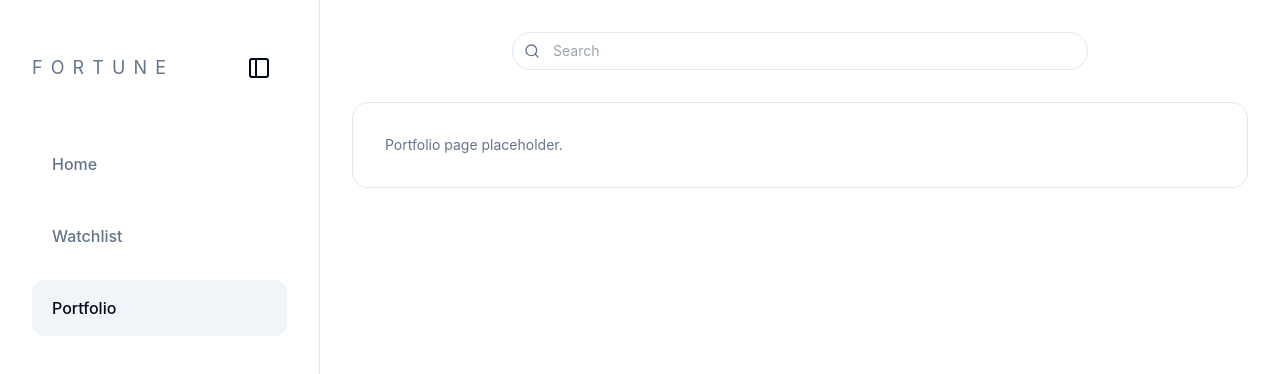
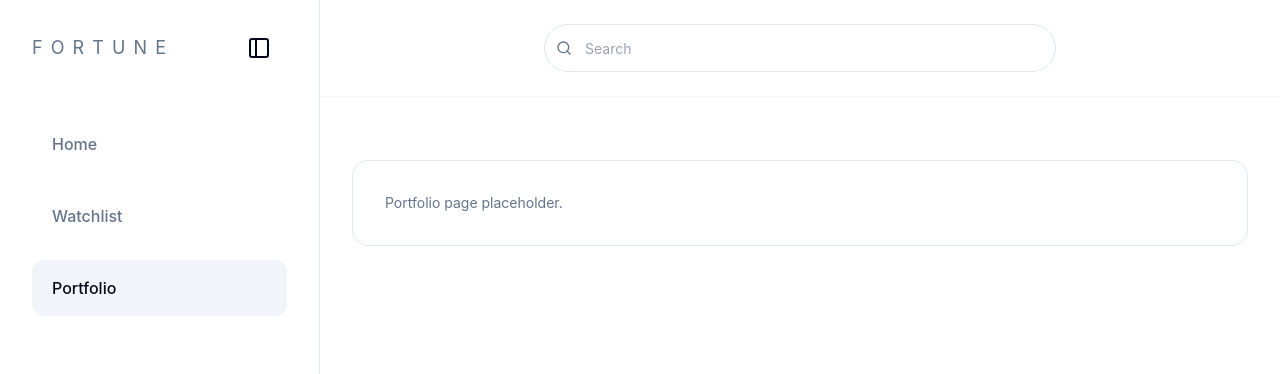
Before and after one commit to drboom16/Fortune, a React (Vite) app in the folder frontend/: page /portfolio in a window 1280 px wide. Shown: the top 374 px of the page. Built offline with nearby package versions, Linux system fonts and the light colour scheme; no server answers.

Commit message:
Improved sidebar and search div alignment with smooth transition for sidebar activation

```diff
--- a/frontend/src/App.tsx
+++ b/frontend/src/App.tsx
@@ -10,20 +10,24 @@ const navPad = (open: boolean) => (open ? "px-5" : "justify-center px-0");
 export default function App() {
   const [sidebarOpen, setSidebarOpen] = useState(true);
   const [userEmail, setUserEmail] = useState<string | null>(null);
+  const sidebarWidth = sidebarOpen ? "20rem" : "6rem";
 
   useEffect(() => {
     setUserEmail(localStorage.getItem("user_email"));
   }, []);
 
   return (
-    <div className="min-h-screen bg-background">
-      <div className="flex min-h-screen">
+    <div
+      className="h-screen bg-background overflow-hidden"
+      style={{ "--sidebar-width": sidebarWidth } as React.CSSProperties}
+    >
+      <div className="h-full">
         <aside
-          className={`shrink-0 border-r border-border bg-card py-10 transition-all duration-300 ${
+          className={`fixed inset-y-0 left-0 shrink-0 border-r border-border bg-card pb-8 pt-0 transition-all duration-300 ${
             sidebarOpen ? "w-80 px-8" : "w-24 px-5"
           }`}
         >
-          <div className="mb-10 flex flex-col gap-4">
+          <div className="mb-10 flex flex-col gap-4 pt-5">
             <div className="flex items-center justify-between">
               {sidebarOpen ? (
                 <p className="text-lg uppercase tracking-[0.45em] text-muted-foreground">
@@ -79,7 +83,10 @@ export default function App() {
           </nav>
         </aside>
 
-        <div className="flex-1 px-8 py-8">
+        <div
+          className="h-full overflow-y-auto px-8 py-8"
+          style={{ marginLeft: sidebarWidth, transition: "margin-left 300ms ease" }}
+        >
           <Outlet />
         </div>
       </div>
--- a/frontend/src/pages/Home.tsx
+++ b/frontend/src/pages/Home.tsx
@@ -16,19 +16,21 @@ export default function Home() {
   };
 
   return (
-    <div>
-      <header className="flex items-center justify-between gap-6">
+    <div className="pt-24">
+      <header className="fixed top-0 z-30 border-b border-border/40 bg-card/90 backdrop-blur left-[var(--sidebar-width)] right-0 transition-[left] duration-300 ease-in-out">
+        <div className="flex h-24 items-center justify-between px-8">
           <div className="flex flex-1 items-center justify-center">
-          <div className="relative w-full max-w-xl">
+            <div className="relative w-full max-w-lg">
               <Search className="pointer-events-none absolute left-3 top-1/2 h-4 w-4 -translate-y-1/2 text-muted-foreground" />
               <form onSubmit={handleSubmit}>
                 <input
-                className="w-full rounded-full border border-border bg-card px-10 py-2 text-sm focus:outline-none focus:ring-2 focus:ring-ring"
+                  className="h-12 w-full rounded-full border border-border bg-card px-10 text-sm focus:outline-none focus:ring-2 focus:ring-ring"
                   placeholder="Search"
                   value={query}
                   onChange={(event) => setQuery(event.target.value)}
                 />
               </form>
+            </div>
           </div>
         </div>
       </header>
--- a/frontend/src/pages/MarketStock.tsx
+++ b/frontend/src/pages/MarketStock.tsx
@@ -100,10 +100,11 @@ export default function MarketStock() {
   }, [data]);
 
   return (
-    <div className="flex flex-col gap-6">
-      <header className="flex items-center justify-between gap-6">
-        <div className="flex flex-1 items-center justify-center">
-          <div className="relative w-full max-w-xl">
+    <div className="flex flex-col gap-6 pt-24">
+      <header className="fixed top-0 z-30 border-b border-border/40 bg-card/90 backdrop-blur left-[var(--sidebar-width)] right-0 transition-[left] duration-300 ease-in-out">
+        <div className="flex h-24 items-center justify-between gap-6 px-8">
+          <div className="flex flex-1 items-center justify-center py-1">
+            <div className="relative w-full max-w-lg">
               <Search className="pointer-events-none absolute left-3 top-1/2 h-4 w-4 -translate-y-1/2 text-muted-foreground" />
               <form
                 onSubmit={(event) => {
@@ -115,12 +116,13 @@ export default function MarketStock() {
                 }}
               >
                 <input
-                className="w-full rounded-full border border-border bg-card px-10 py-2 text-sm focus:outline-none focus:ring-2 focus:ring-ring"
+                  className="h-12 w-full rounded-full border border-border bg-card px-10 text-sm focus:outline-none focus:ring-2 focus:ring-ring"
                   placeholder="Search"
                   value={query}
                   onChange={(event) => setQuery(event.target.value)}
                 />
               </form>
+            </div>
           </div>
         </div>
       </header>
--- a/frontend/src/pages/Portfolio.tsx
+++ b/frontend/src/pages/Portfolio.tsx
@@ -5,17 +5,19 @@ export default function Portfolio() {
   const [query, setQuery] = useState("");
 
   return (
-    <div>
-      <header className="flex items-center justify-between gap-6">
-        <div className="flex flex-1 items-center justify-center">
-          <div className="relative w-full max-w-xl">
-            <Search className="pointer-events-none absolute left-3 top-1/2 h-4 w-4 -translate-y-1/2 text-muted-foreground" />
+    <div className="pt-24">
+      <header className="fixed top-0 z-30 border-b border-border/40 bg-card/90 backdrop-blur left-[var(--sidebar-width)] right-0 transition-[left] duration-300 ease-in-out">
+        <div className="flex h-24 items-center justify-between gap-6 px-8">
+          <div className="flex flex-1 items-center justify-center py-1">
+            <div className="relative w-full max-w-lg">
+              <Search className="pointer-events-none absolute left-3 top-1/2 h-4 w-4 -translate-y-1/2 text-muted-foreground" />
             <input
-              className="w-full rounded-full border border-border bg-card px-10 py-2 text-sm focus:outline-none focus:ring-2 focus:ring-ring"
-              placeholder="Search"
-              value={query}
-              onChange={(event) => setQuery(event.target.value)}
-            />
+              className="h-12 w-full rounded-full border border-border bg-card px-10 text-sm focus:outline-none focus:ring-2 focus:ring-ring"
+                placeholder="Search"
+                value={query}
+                onChange={(event) => setQuery(event.target.value)}
+              />
+            </div>
           </div>
         </div>
       </header>
--- a/frontend/src/pages/Watchlist.tsx
+++ b/frontend/src/pages/Watchlist.tsx
@@ -118,17 +118,19 @@ export default function Watchlist() {
   };
 
   return (
-    <div className="flex flex-col gap-8">
-      <header className="flex items-center justify-between gap-6">
-        <div className="flex flex-1 items-center justify-center">
-          <div className="relative w-full max-w-xl">
-            <Search className="pointer-events-none absolute left-3 top-1/2 h-4 w-4 -translate-y-1/2 text-muted-foreground" />
+    <div className="flex flex-col gap-8 pt-24">
+      <header className="fixed top-0 z-30 border-b border-border/40 bg-card/90 backdrop-blur left-[var(--sidebar-width)] right-0 transition-[left] duration-300 ease-in-out">
+        <div className="flex h-24 items-center justify-between gap-6 px-8">
+          <div className="flex flex-1 items-center justify-center py-1">
+            <div className="relative w-full max-w-lg">
+              <Search className="pointer-events-none absolute left-3 top-1/2 h-4 w-4 -translate-y-1/2 text-muted-foreground" />
             <input
-              className="w-full rounded-full border border-border bg-card px-10 py-2 text-sm focus:outline-none focus:ring-2 focus:ring-ring"
-              placeholder="Search"
-              value={query}
-              onChange={(event) => setQuery(event.target.value)}
-            />
+              className="h-12 w-full rounded-full border border-border bg-card px-10 text-sm focus:outline-none focus:ring-2 focus:ring-ring"
+                placeholder="Search"
+                value={query}
+                onChange={(event) => setQuery(event.target.value)}
+              />
+            </div>
           </div>
         </div>
       </header>
```
Lines whose indentation alone changed are shown as unchanged.
